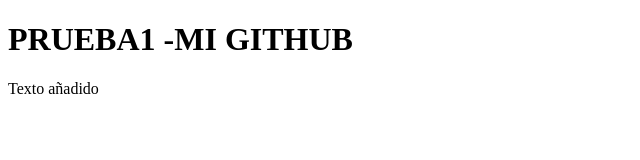
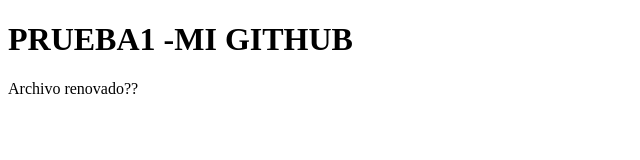
Before and after one commit to ssilviass/C2M5_IntroRepositorios, a plain HTML site: page index.html in a window 1280 px wide. Shown: the full height of the page, 0-640 px from the left. Drawn offline with Linux system fonts and the light colour scheme.

Commit message:
Add files via upload

```diff
--- a/index.html
+++ b/index.html
@@ -7,6 +7,6 @@
 </head>
 <body>
     <h1>PRUEBA1 -MI GITHUB </h1>
-    <p>Texto añadido</p>
+    <p>Archivo  renovado??</p>
 </body>
 </html>
```
